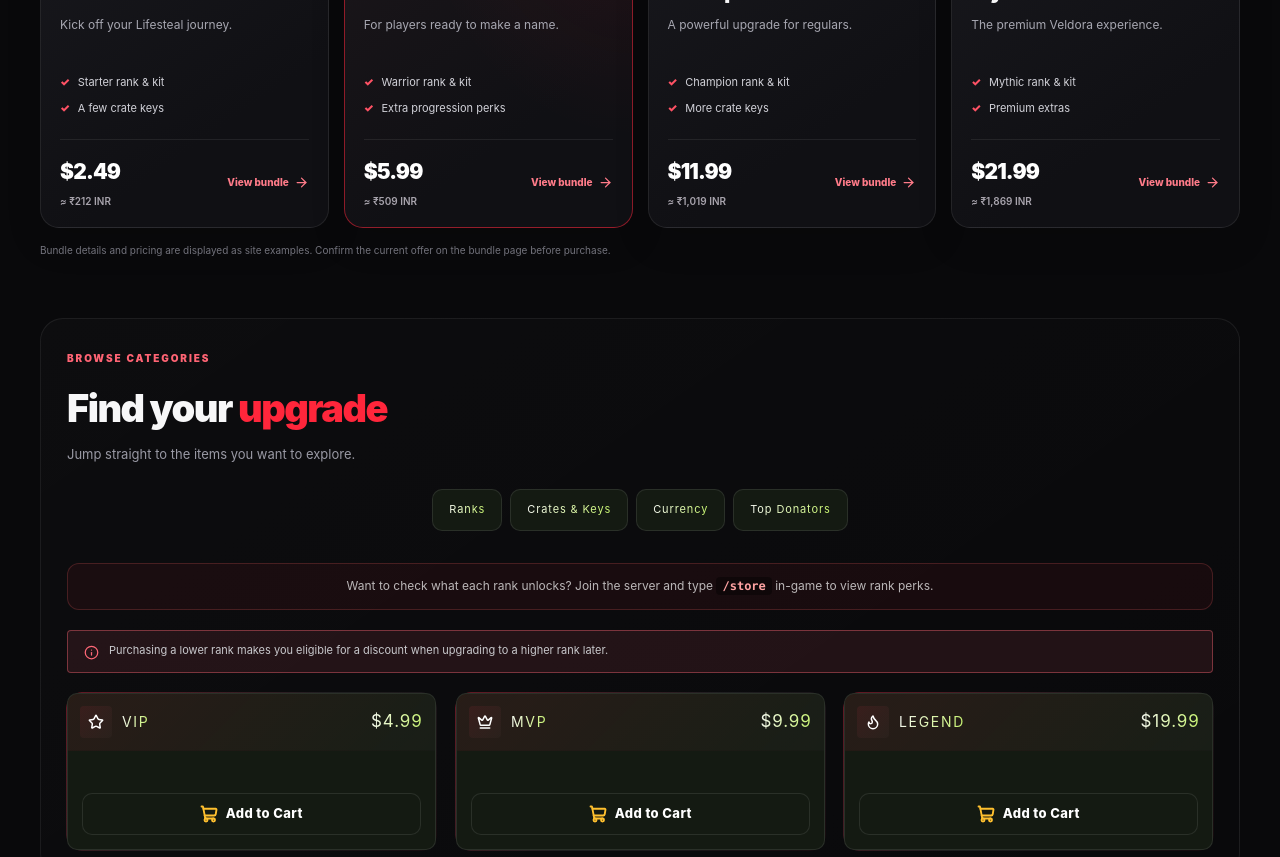
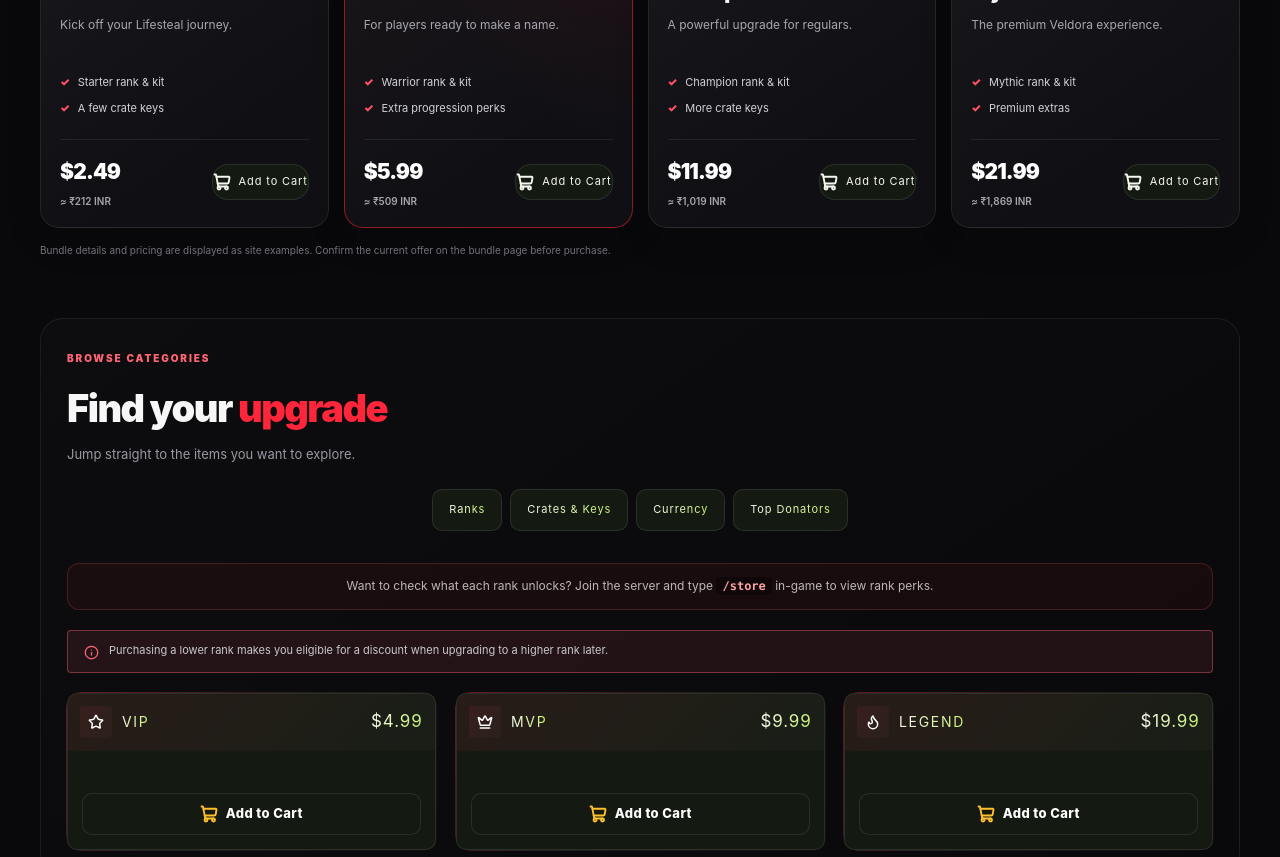
Before and after one commit to meghansh-bit/VeldoraMC, a React (Vite) app: page /store in a window 1280 px wide. Shown: the part 860-1717 px from the top of the page. Built offline with nearby package versions, Linux system fonts and the light colour scheme.

Commit message:
Add bundle add-to-cart buttons

```diff
--- a/src/pages/Store.jsx
+++ b/src/pages/Store.jsx
@@ -9,6 +9,9 @@ import CurrencyTab from "../components/store/tabs/CurrencyTab";
 import TopDonatorsTab from "../components/store/tabs/TopDonatorsTab";
 import { useSeo } from "../hooks/useSeo";
 import { formatInrEquivalent } from "../data/store";
+import { useCart } from "../context/useCart";
+import PixelButton from "../components/ui/PixelButton";
+import { CheckCircle2, ShoppingCart } from "lucide-react";
 
 const TAB_COMPONENTS = { ranks: RanksTab, crates: CratesTab, currency: CurrencyTab, donators: TopDonatorsTab };
 const bundleHighlights = [
@@ -21,6 +24,13 @@ const bundleHighlights = [
 export default function Store() {
   useSeo({ title: "VeldoraMC Store", description: "Explore VeldoraMC Lifesteal ranks, bundles, crate keys, and in-game currency.", path: "/store" });
   const [activeTab, setActiveTab] = useState(STORE_TABS[0].key);
+  const [addedBundle, setAddedBundle] = useState(null);
+  const { addToCart } = useCart();
+  const handleAddBundle = (bundle) => {
+    addToCart({ id: `bundle-${bundle.tone}`, category: "rank", name: bundle.fullName, price: bundle.price, tone: "primary", icon: bundle.icon });
+    setAddedBundle(bundle.tone);
+    window.setTimeout(() => setAddedBundle((current) => current === bundle.tone ? null : current), 1500);
+  };
   const ActiveTabComponent = TAB_COMPONENTS[activeTab] || RanksTab;
 
   return (
@@ -47,7 +57,7 @@ export default function Store() {
               <span className="vstore-bundle-label">{name.toUpperCase()} TIER</span>
               <h3>{fullName}</h3><p>{description}</p>
               <ul>{perks.map((perk) => <li key={perk}><span>✓</span>{perk}</li>)}</ul>
-              <div className="vstore-bundle-bottom"><div className="vstore-bundle-price"><strong>{price}</strong><small>{formatInrEquivalent(price)}</small></div><a href="/bundles" aria-label={`View ${fullName}`}>View bundle <ArrowRight size={15}/></a></div>
+              <div className="vstore-bundle-bottom"><div className="vstore-bundle-price"><strong>{price}</strong><small>{formatInrEquivalent(price)}</small></div><PixelButton tone="primary" size="sm" className="vstore-bundle-cart" icon={addedBundle === tone ? CheckCircle2 : ShoppingCart} onClick={() => handleAddBundle({fullName, price, tone, icon: Icon})}>{addedBundle === tone ? "Added ✓" : "Add to Cart"}</PixelButton></div>
             </article>
           ))}
         </div>
```
